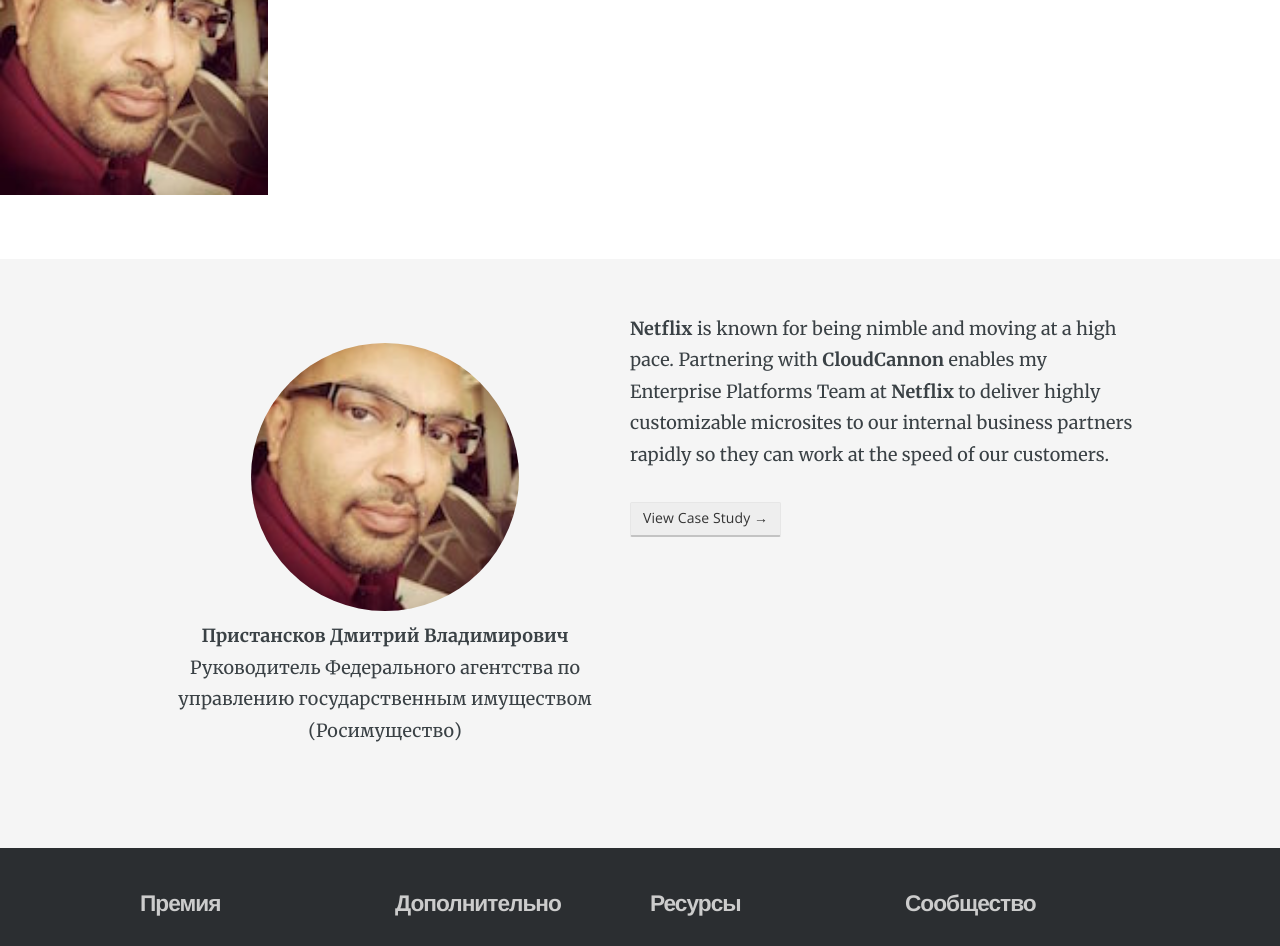
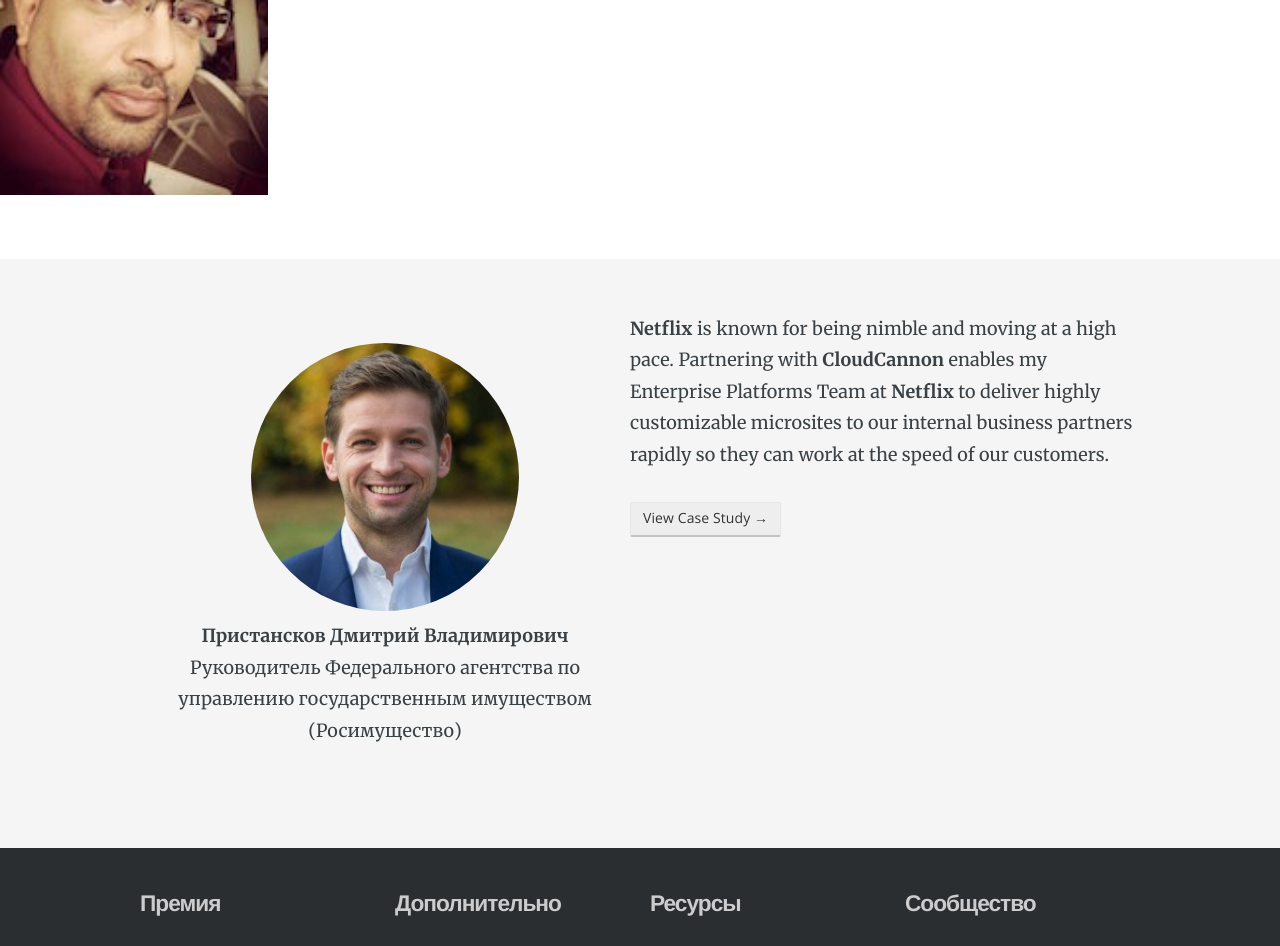
Before and after one commit to dennisd1/prize, a Jekyll site: the page built from pages/press.html, in a window 1280 px wide. Shown: the part 1370-2316 px from the top of the page. Built offline with Jekyll 4.4.1, drawn with Linux system fonts in a browser that asks for light colours; nearby versions of some CDN libraries; grey boxes are pictures that could not be loaded.

Commit message:
Update press.html

```diff
--- a/pages/press.html
+++ b/pages/press.html
@@ -30,7 +30,7 @@
 		<img src="/a/rosim.jpg" style="width: 200px; margin: 0 0 20px;">
 		<p class="quote"><strong>Netflix</strong> is known for being nimble and moving at a high pace. Partnering with <strong>CloudCannon</strong> enables my Enterprise Platforms Team at <strong>Netflix</strong> to deliver highly customizable microsites to our internal business partners rapidly so they can work at the speed of our customers.</p>-->
 		<div class="profile">
-			<img src="/a/pristanskov.jpg" width="268" height="268" srcset="/img/customers/netflix/ashi-small.jpg 68w, /img/customers/netflix/ashi-small@2x.jpg 136w">
+			<img src="/a/pristanskov.jpg" width="268" height="268">
 			<p><span><strong>Пристансков Дмитрий Владимирович</strong></span><br>Руководитель Федерального агентства по управлению государственным имуществом (Росимущество)</p>
 		</div>
 			<p class="quote"><strong>Netflix</strong> is known for being nimble and moving at a high pace. Partnering with <strong>CloudCannon</strong> enables my Enterprise Platforms Team at <strong>Netflix</strong> to deliver highly customizable microsites to our internal business partners rapidly so they can work at the speed of our customers.</p>
```
